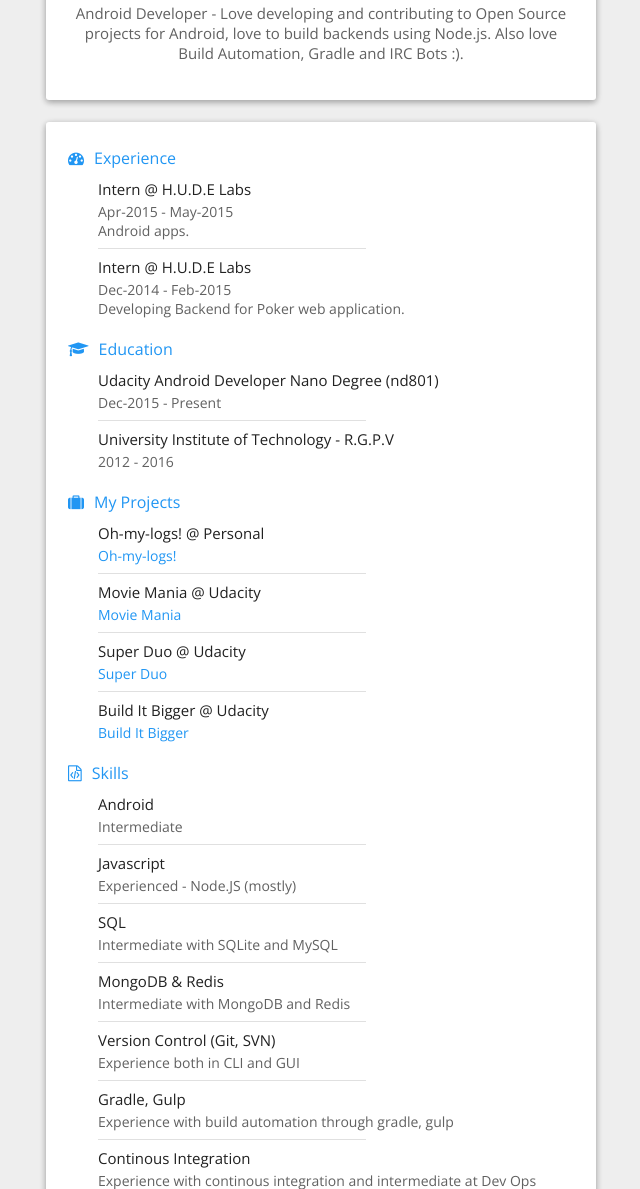
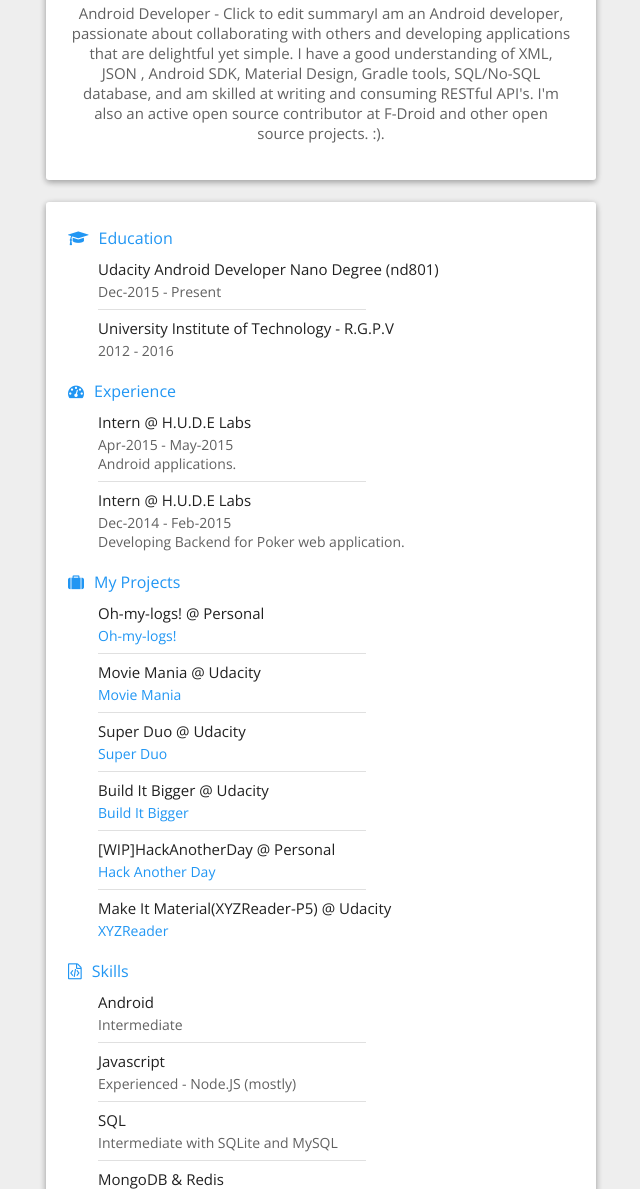
Before and after one commit to pareshchouhan/pareshchouhan.github.io, a plain HTML site: page index.html in a window 1280 px wide. Shown: the part 248-1437 px from the top of the page, without its empty margins (319-959 px from the left). Drawn offline with nearby package versions, Linux system fonts and the light colour scheme.

Commit message:
Added projects and changed description

```diff
--- a/index.html
+++ b/index.html
@@ -56,28 +56,11 @@
 	<div id="quick_card" class="card">
 		<div><img id="photo" src="img/13180.png" /></div> <!-- replace photo in /img/ 705x705 -->
 		<h1 id="name">Paresh Chouhan</h1>
-		<h2 id="description">Android Developer - Love developing and contributing to Open Source projects for Android, love to build backends using Node.js. Also love Build Automation, Gradle and IRC Bots :).</h2>
+		<h2 id="description">Android Developer - Click to edit summaryI am an Android developer, passionate about collaborating with others and developing applications that are delightful yet simple. I have a good understanding of XML, JSON , Android SDK, Material Design, Gradle tools, SQL/No-SQL database, and am skilled at writing and consuming RESTful API's. I'm also an active open source contributor at F-Droid and other open source projects. :).</h2>
 	</div>
 </header>
 <main>
 <div id="about_card" class="card">
-	<section class="tab">
-		<div class="title"><i class="fa fa-tachometer"></i>Experience</div>
-		<div class="content">
-            <section class="element">
-						<div class="name">Intern @ H.U.D.E Labs</div>
-						<div class="info">Apr-2015 - May-2015</div>
-						<div class="info">Android apps.</div>
-			</section>
-            <hr align="left"/>
-			<section class="element">
-						<div class="name">Intern @ H.U.D.E Labs</div>
-						<div class="info">Dec-2014 - Feb-2015</div>
-						<div class="info">Developing Backend for Poker web application.</div>
-			</section>
-
-		</div>
-	</section>
 	<section class="tab">
 		<div class="title"><i class="fa fa-graduation-cap"></i>Education</div>
 		<div class="content">
@@ -90,6 +73,23 @@
 				<div class="name">University Institute of Technology - R.G.P.V</div>
 				<div class="info">2012 - 2016</div>
 			</section>
+		</div>
+	</section>
+		<section class="tab">
+		<div class="title"><i class="fa fa-tachometer"></i>Experience</div>
+		<div class="content">
+            <section class="element">
+						<div class="name">Intern @ H.U.D.E Labs</div>
+						<div class="info">Apr-2015 - May-2015</div>
+						<div class="info">Android applications.</div>
+			</section>
+            <hr align="left"/>
+			<section class="element">
+						<div class="name">Intern @ H.U.D.E Labs</div>
+						<div class="info">Dec-2014 - Feb-2015</div>
+						<div class="info">Developing Backend for Poker web application.</div>
+			</section>
+
 		</div>
 	</section>
 	<section class="tab">
@@ -113,6 +113,16 @@
             <section class="element">
 					<div class="name">Build It Bigger @ Udacity</div>
 					<div class="info"><a href="https://github.com/pareshchouhan/BuildItBigger-P4" target="_blank">Build It Bigger</a></div>
+			</section>
+			<hr align="left"/>
+            <section class="element">
+					<div class="name">[WIP]HackAnotherDay @ Personal</div>
+					<div class="info"><a href="https://github.com/pareshchouhan/HackAnotherDay" target="_blank">Hack Another Day</a></div>
+			</section>
+			<hr align="left"/>
+            <section class="element">
+					<div class="name">Make It Material(XYZReader-P5) @ Udacity</div>
+					<div class="info"><a href="https://github.com/pareshchouhan/XYZReader-P5" target="_blank">XYZReader</a></div>
 			</section>
 		</div>
 	</section>
```
